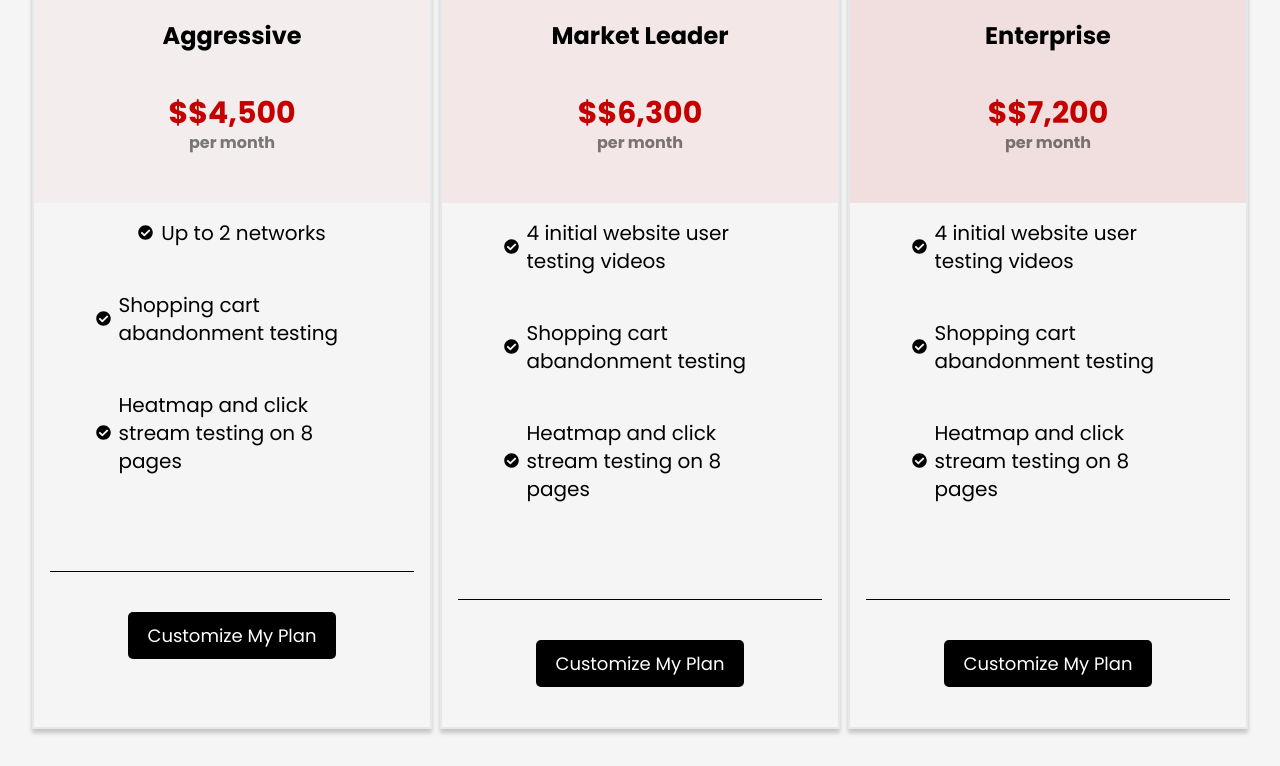
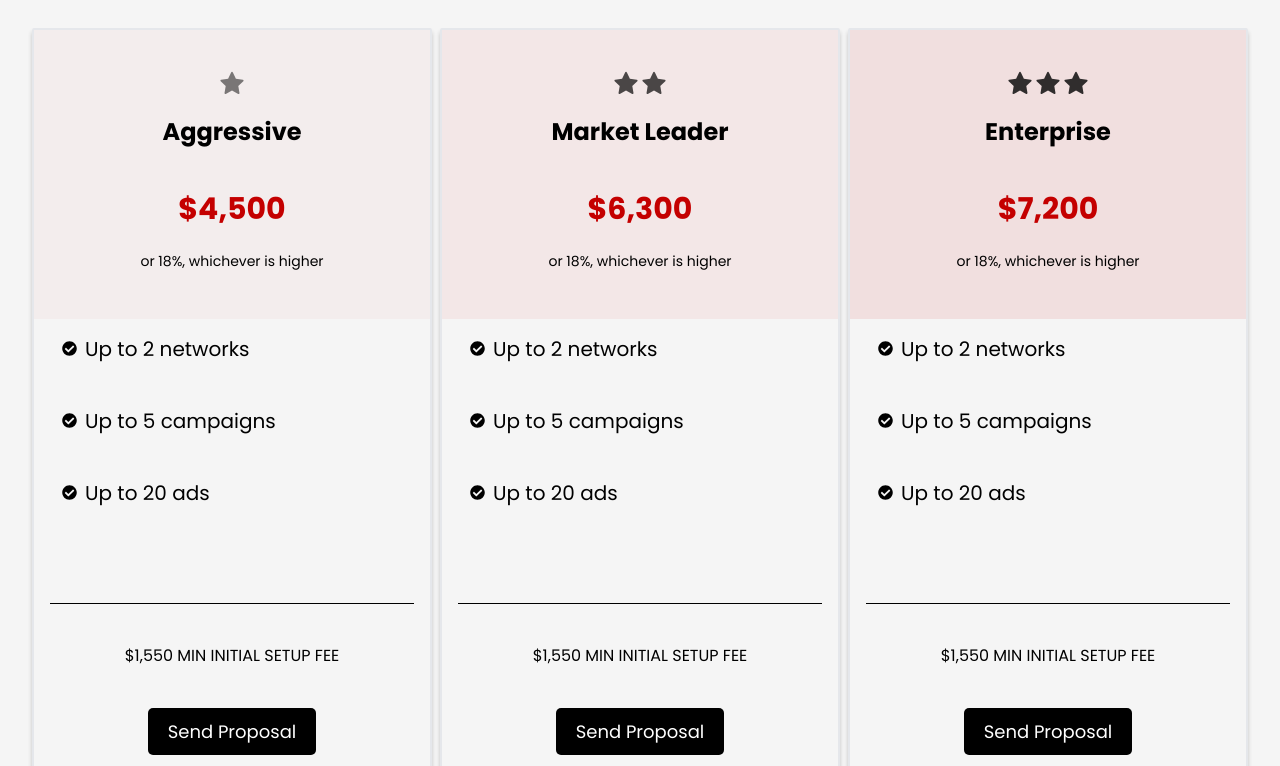
Before and after one commit to Musclednazmul123/muscled-landing-pages, a Next.js app: page /views/muscled-d2c-social-advertising-services in a window 1280 px wide. Shown: the part 1314-2080 px from the top of the page. Built offline with nearby package versions, Linux system fonts and the light colour scheme.

Commit message:
[MUS-003] pricing section added

```diff
--- a/components/Fawwaz/Card/CardFooter.tsx
+++ b/components/Fawwaz/Card/CardFooter.tsx
@@ -2,15 +2,27 @@ import React, { FC } from "react";
 
 import Button from "../Button";
 
-const CardFooter: FC = () => {
+interface PropsCardFooter {
+  isFooterDescription?: boolean;
+  footerDescition?: string;
+  buttonLabel?: string;
+}
+
+const CardFooter: FC<PropsCardFooter> = ({
+  isFooterDescription,
+  footerDescition,
+  buttonLabel = "Customize My Plan",
+}) => {
   return (
     <div className="px-4 py-10 mt-4 flex items-center justify-center flex-col">
-			<p className="border-t border-[#000] w-full mx-5 my-10 text-center" />
+      <p className="border-t border-[#000] w-full mx-5 my-10 text-center " />
+      {isFooterDescription && <p className="mb-10">{footerDescition}</p>}
       <Button
         bgColor="bg-[#000]"
         textColor="text-white"
-				className="py-4 px-10 text-[0.8em]">
-				Customize My Plan
+        className="py-4 px-10 text-[0.8em]"
+      >
+        {buttonLabel}
       </Button>
     </div>
   );
--- a/components/Fawwaz/Card/CardHeader.tsx
+++ b/components/Fawwaz/Card/CardHeader.tsx
@@ -1,7 +1,13 @@
 import { FC } from "react";
 import { CardHeaderProps } from "../component.type";
 
-const CardHeader: FC<CardHeaderProps> = ({ title, rate, type, children }) => {
+const CardHeader: FC<CardHeaderProps> = ({
+  title,
+  rate,
+  type,
+  children,
+  description,
+}) => {
   return (
     <div
       className={`bg-[#fdf7f7] flex flex-col items-center justify-center py-10 ${
@@ -10,16 +16,17 @@ const CardHeader: FC<CardHeaderProps> = ({ title, rate, type, children }) => {
           : type === "ultimate"
           ? "bg-red-9"
           : "bg-red-3"
-			}`}>
+      }`}
+    >
       {children}
       <h4 className="mt-4 mb-10 font-bold">{title}</h4>
       <h1 className="mb-2 text-center">
-				<span className="text-[#C40000] text-3xl font-bold">
-					${rate}
-				</span>
-				<span className="block text-black text-opacity-50">
-					per month
-				</span>
+        <span className="text-[#C40000] text-3xl font-bold">${rate}</span>
+        {description ? (
+          <div className="text-sm font-normal pt-6 ">{description}</div>
+        ) : (
+          <span className="block text-black text-opacity-50">per month</span>
+        )}
       </h1>
     </div>
   );
--- a/pages/views/muscled-d2c-social-advertising-services.tsx
+++ b/pages/views/muscled-d2c-social-advertising-services.tsx
@@ -39,7 +39,7 @@ const Page: NextPage = () => {
 
       {/* Third section */}
       <Section>
-        <h2 className="text-4xl text-center">
+        <h2 className="text-4xl text-center mt-10 mb-14">
           Explore Direct-to-Consumer Social Service Programs.
         </h2>
 
@@ -50,30 +50,43 @@ const Page: NextPage = () => {
 
         <div className="flex flex-wrap justify-center lg:justify-between gap-2">
           <Card className="rounded-sm border-2 max-w-[400px] w-full">
-            <CardHeader title="Aggressive" rate="$4,500">
+            <CardHeader
+              title="Aggressive"
+              rate="4,500"
+              description="or 18%, whichever is higher"
+            >
               <AiFillStar className="card-icon fill-black-50" />
             </CardHeader>
             <CardContent className="space-y-11">
               <IconItem
                 icon={<FaCheckCircle size={15} />}
                 title="Up to 2 networks"
-                className="mt-2 justify-center"
+                className="mt-2"
               />
               <IconItem
                 icon={<FaCheckCircle size={15} />}
-                title="Shopping cart abandonment testing"
-                className="mt-4 justify-center"
+                title="Up to 5 campaigns"
+                className="mt-4"
               />
               <IconItem
                 icon={<FaCheckCircle size={15} />}
-                title="Heatmap and click stream testing on 8 pages"
-                className="mt-4 justify-center"
+                title="Up to 20 ads"
+                className="mt-4"
               />
             </CardContent>
-            <CardFooter />
+            <CardFooter
+              isFooterDescription
+              footerDescition="$1,550 MIN INITIAL SETUP FEE"
+              buttonLabel="Send Proposal"
+            />
           </Card>
           <Card className="rounded-sm border-2 max-w-[400px] w-full">
-            <CardHeader title="Market Leader" rate="$6,300" type="premium">
+            <CardHeader
+              title="Market Leader"
+              rate="6,300"
+              type="premium"
+              description="or 18%, whichever is higher"
+            >
               <div className="flex">
                 <AiFillStar className="card-icon fill-black-70" />
                 <AiFillStar className="card-icon fill-black-70" />
@@ -82,24 +95,33 @@ const Page: NextPage = () => {
             <CardContent className="space-y-11">
               <IconItem
                 icon={<FaCheckCircle size={15} />}
-                title="4 initial website user testing videos"
-                className="mt-2 justify-center"
+                title="Up to 2 networks"
+                className="mt-2"
               />
               <IconItem
                 icon={<FaCheckCircle size={15} />}
-                title="Shopping cart abandonment testing"
-                className="mt-4 justify-center"
+                title="Up to 5 campaigns"
+                className="mt-4"
               />
               <IconItem
                 icon={<FaCheckCircle size={15} />}
-                title="Heatmap and click stream testing on 8 pages"
-                className="mt-4 justify-center"
+                title="Up to 20 ads"
+                className="mt-4"
               />
             </CardContent>
-            <CardFooter />
+            <CardFooter
+              isFooterDescription
+              footerDescition="$1,550 MIN INITIAL SETUP FEE"
+              buttonLabel="Send Proposal"
+            />
           </Card>
           <Card className="rounded-sm border-2 max-w-[400px] w-full">
-            <CardHeader title="Enterprise" rate="$7,200" type="ultimate">
+            <CardHeader
+              title="Enterprise"
+              rate="7,200"
+              type="ultimate"
+              description="or 18%, whichever is higher"
+            >
               <div className="flex">
                 <AiFillStar className="card-icon fill-black-80" />
                 <AiFillStar className="card-icon fill-black-80" />
@@ -109,21 +131,25 @@ const Page: NextPage = () => {
             <CardContent className="space-y-11">
               <IconItem
                 icon={<FaCheckCircle size={15} />}
-                title="4 initial website user testing videos"
-                className="mt-2 justify-center"
+                title="Up to 2 networks"
+                className="mt-2"
               />
               <IconItem
                 icon={<FaCheckCircle size={15} />}
-                title="Shopping cart abandonment testing"
-                className="mt-4 justify-center"
+                title="Up to 5 campaigns"
+                className="mt-4"
               />
               <IconItem
                 icon={<FaCheckCircle size={15} />}
-                title="Heatmap and click stream testing on 8 pages"
-                className="mt-4 justify-center"
+                title="Up to 20 ads"
+                className="mt-4"
               />
             </CardContent>
-            <CardFooter />
+            <CardFooter
+              isFooterDescription
+              footerDescition="$1,550 MIN INITIAL SETUP FEE"
+              buttonLabel="Send Proposal"
+            />
           </Card>
         </div>
 
```
Lines whose indentation alone changed are shown as unchanged.
